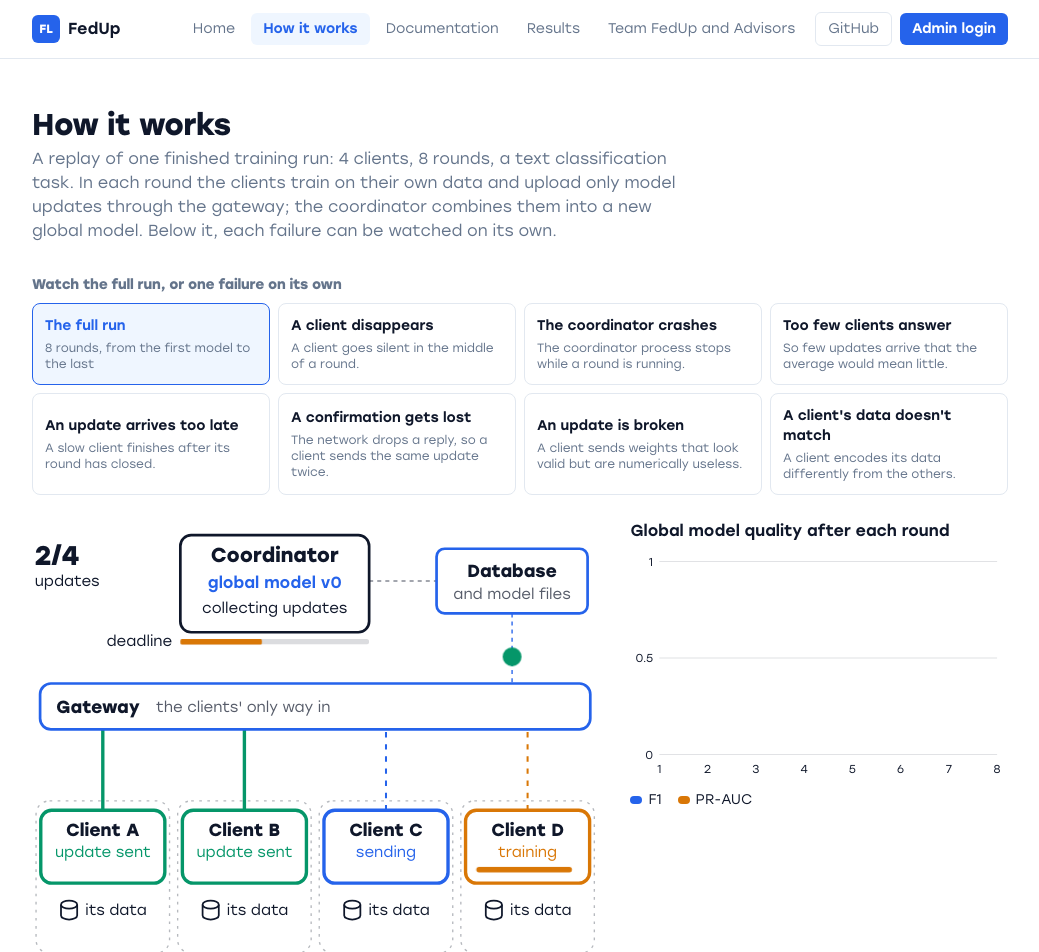
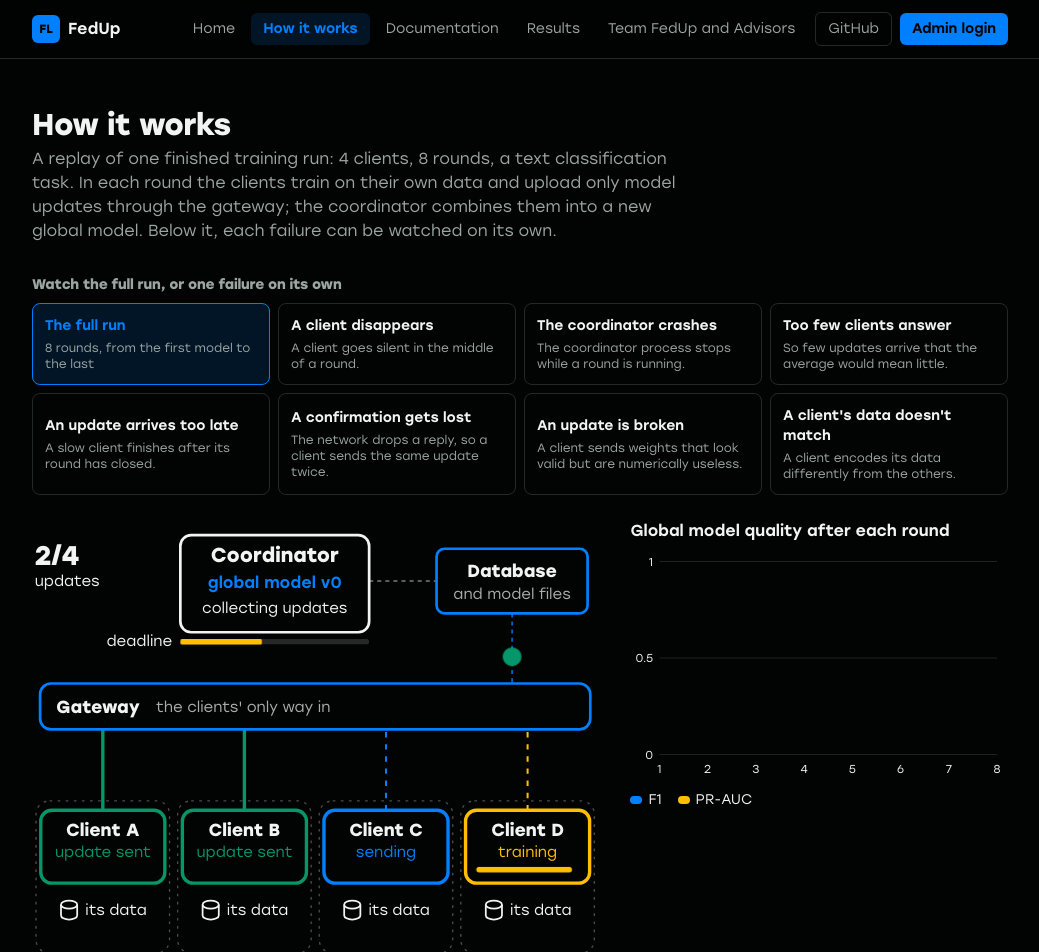
Before and after one commit to boratokerku/COMP491-Centralized-Federated-Learning-Framework, a Next.js app in the folder frontend/: page /demo in a window 1280 px wide. Shown: the top 952 px of the page, without its empty margins (120-1159 px from the left). Built offline with nearby package versions, Linux system fonts and the light colour scheme.

Commit message:
refactor: update color palette and apply theme variables across frontend components

```diff
--- a/frontend/src/app/(public)/page.tsx
+++ b/frontend/src/app/(public)/page.tsx
@@ -5,23 +5,26 @@ import { updates } from "@/content/site";
 const features = [
   {
     title: "Compatibility",
+    tone: "border-t-danger text-danger",
     text: "A conformance check catches clients whose feature order, units, encodings or labels differ, before they join a run.",
   },
   {
     title: "Robustness",
+    tone: "border-t-warning text-warning",
     text: "Slow clients, dropouts, duplicate or stale updates, and coordinator crashes that resume from stored state instead of round zero.",
   },
   {
     title: "Observability",
+    tone: "border-t-accent text-accent",
     text: "Event logs, latency tracking and a reproducible report at the end of every run.",
   },
 ];
 
 const steps = [
-  ["1", "Open", "The coordinator opens a round and each client downloads the current global model through the gateway."],
-  ["2", "Train", "Each client trains on its own data. The data never leaves its machine."],
-  ["3", "Report", "Clients upload only their model updates through the gateway, which stores them."],
-  ["4", "Combine", "The coordinator reads the stored updates and averages them into a new global model."],
+  ["1", "Open", "bg-danger", "text-danger", "The coordinator opens a round and each client downloads the current global model through the gateway."],
+  ["2", "Train", "bg-warning", "text-warning", "Each client trains on its own data. The data never leaves its machine."],
+  ["3", "Report", "bg-accent", "text-accent", "Clients upload only their model updates through the gateway, which stores them."],
+  ["4", "Combine", "bg-mint", "text-mint", "The coordinator reads the stored updates and averages them into a new global model."],
 ];
 
 export default function Home() {
@@ -50,7 +53,7 @@ export default function Home() {
         </p>
         <div className="grid gap-4 sm:grid-cols-3">
           {features.map((f) => (
-            <Card key={f.title}>
+            <Card key={f.title} className={`border-t-2 ${f.tone}`}>
               <h3 className="font-semibold">{f.title}</h3>
               <p className="mt-2 text-sm text-muted">{f.text}</p>
             </Card>
@@ -61,12 +64,12 @@ export default function Home() {
       <section className="space-y-4">
         <h2 className="text-2xl font-semibold">How a round works</h2>
         <ol className="grid gap-4 sm:grid-cols-4">
-          {steps.map(([n, title, text]) => (
+          {steps.map(([n, title, fill, color, text]) => (
             <li key={n} className="space-y-2">
-              <span className="grid h-8 w-8 place-items-center rounded-full bg-accent-soft text-sm font-semibold text-accent">
+              <span className={`grid h-8 w-8 place-items-center rounded-full text-sm font-semibold text-background ${fill}`}>
                 {n}
               </span>
-              <h3 className="font-semibold">{title}</h3>
+              <h3 className={`font-semibold ${color}`}>{title}</h3>
               <p className="text-sm text-muted">{text}</p>
             </li>
           ))}
--- a/frontend/src/app/app/layout.tsx
+++ b/frontend/src/app/app/layout.tsx
@@ -26,7 +26,7 @@ export default async function AppLayout({ children }: LayoutProps<"/app">) {
         <div className="mx-auto flex max-w-6xl flex-wrap items-center justify-between gap-3 px-6 pt-3">
           <div className="flex items-center gap-3">
             <Link href="/app" className="flex items-center gap-2 font-semibold">
-              <span className="grid h-7 w-7 place-items-center rounded-md bg-accent text-xs font-bold text-white">
+              <span className="grid h-7 w-7 place-items-center rounded-md bg-accent text-xs font-bold text-background">
                 FL
               </span>
               FedUp
--- a/frontend/src/app/app/logs/page.tsx
+++ b/frontend/src/app/app/logs/page.tsx
@@ -62,7 +62,7 @@ export default async function Logs({ searchParams }: PageProps<"/app/logs">) {
           <span className="block text-muted">Status</span>
           <input name="status" defaultValue={filter.status} className={`${field} w-28`} />
         </label>
-        <button type="submit" className="rounded bg-accent px-3 py-1 text-white">
+        <button type="submit" className="rounded bg-accent px-3 py-1 text-background">
           Filter
         </button>
         <Link href="/app/logs" className="py-1 text-muted underline">
@@ -70,7 +70,7 @@ export default async function Logs({ searchParams }: PageProps<"/app/logs">) {
         </Link>
       </form>
 
-      {runId && !filter.run_id && <p className="text-sm text-red-600">Run ID is not a valid UUID, ignored.</p>}
+      {runId && !filter.run_id && <p className="text-sm text-danger">Run ID is not a valid UUID, ignored.</p>}
       {events.length === 0 ? (
         <Empty>No events match.</Empty>
       ) : (
--- a/frontend/src/app/app/page.tsx
+++ b/frontend/src/app/app/page.tsx
@@ -72,7 +72,7 @@ export default async function Overview() {
               </p>
             </div>
             <div className="flex gap-2 text-sm">
-              <Link href={`/app/rounds?run=${run.run_id}`} className="rounded-lg bg-accent px-3 py-1.5 font-medium text-white hover:opacity-90">
+              <Link href={`/app/rounds?run=${run.run_id}`} className="rounded-lg bg-accent px-3 py-1.5 font-medium text-background hover:opacity-90">
                 Live round
               </Link>
               <Link href={`/app/runs/${run.run_id}`} className="rounded-lg border border-border px-3 py-1.5 hover:bg-surface">
@@ -89,7 +89,7 @@ export default async function Overview() {
         <Section title="Needs attention">
           <ul className="space-y-2 text-sm">
             {failedRounds > 0 && (
-              <li className="rounded-lg border border-red-200 bg-red-50 p-3 text-red-900 dark:border-red-900 dark:bg-red-950 dark:text-red-200">
+              <li className="rounded-lg border border-danger bg-danger-soft p-3">
                 {failedRounds} failed round{failedRounds > 1 ? "s" : ""} in the latest run.{" "}
                 <Link href={`/app/runs/${run?.run_id}`} className="underline">
                   See why
@@ -97,7 +97,7 @@ export default async function Overview() {
               </li>
             )}
             {failedConformance.map((c) => (
-              <li key={c.client_id} className="rounded-lg border border-red-200 bg-red-50 p-3 text-red-900 dark:border-red-900 dark:bg-red-950 dark:text-red-200">
+              <li key={c.client_id} className="rounded-lg border border-danger bg-danger-soft p-3">
                 {c.client_id} failed the conformance check ({c.latest_conformance?.reason_code ?? "no reason recorded"}).{" "}
                 <Link href={`/app/clients/${encodeURIComponent(c.client_id)}`} className="underline">
                   Details
--- a/frontend/src/app/app/rounds/live-round.tsx
+++ b/frontend/src/app/app/rounds/live-round.tsx
@@ -106,7 +106,7 @@ export function LiveRound({
       </p>
 
       {error && (
-        <p role="alert" className="text-sm text-red-600">
+        <p role="alert" className="text-sm text-danger">
           Could not refresh ({error}). Showing the last data received.
         </p>
       )}
--- a/frontend/src/app/globals.css
+++ b/frontend/src/app/globals.css
@@ -1,13 +1,19 @@
 @import "tailwindcss";
 
 :root {
-  --background: #ffffff;
-  --surface: #f8fafc;
-  --foreground: #0f172a;
-  --muted: #64748b;
-  --border: #e2e8f0;
-  --accent: #2563eb;
-  --accent-soft: #eff6ff;
+  color-scheme: dark;
+  --background: #020403;
+  --surface: #0c100e;
+  --foreground: #f2f4f3;
+  --muted: #9ba5a1;
+  --border: #232927;
+  --accent: #0080fe;
+  --accent-soft: #021526;
+  --danger: #ff003f;
+  --danger-soft: #25030c;
+  --warning: #ffbf00;
+  --warning-soft: #251e03;
+  --mint: #98fb98;
 }
 
 @theme inline {
@@ -18,20 +24,13 @@
   --color-border: var(--border);
   --color-accent: var(--accent);
   --color-accent-soft: var(--accent-soft);
+  --color-danger: var(--danger);
+  --color-danger-soft: var(--danger-soft);
+  --color-warning: var(--warning);
+  --color-warning-soft: var(--warning-soft);
+  --color-mint: var(--mint);
   --font-sans: var(--font-stolzl), ui-sans-serif, system-ui, -apple-system, "Segoe UI", Roboto, "Helvetica Neue", Arial, sans-serif;
   --font-mono: ui-monospace, SFMono-Regular, Menlo, Consolas, monospace;
-}
-
-@media (prefers-color-scheme: dark) {
-  :root {
-    --background: #0b0f17;
-    --surface: #111827;
-    --foreground: #e5e7eb;
-    --muted: #94a3b8;
-    --border: #1f2937;
-    --accent: #60a5fa;
-    --accent-soft: #172033;
-  }
 }
 
 body {
--- a/frontend/src/app/login/login-form.tsx
+++ b/frontend/src/app/login/login-form.tsx
@@ -24,14 +24,14 @@ export function LoginForm({ next }: { next: string }) {
         />
       </label>
       {state.error && (
-        <p role="alert" className="text-sm text-red-600">
+        <p role="alert" className="text-sm text-danger">
           {state.error}
         </p>
       )}
       <button
         type="submit"
         disabled={pending}
-        className="w-full rounded-lg bg-accent px-4 py-2 text-sm font-medium text-white hover:opacity-90 disabled:opacity-60"
+        className="w-full rounded-lg bg-accent px-4 py-2 text-sm font-medium text-background hover:opacity-90 disabled:opacity-60"
       >
         {pending ? "Signing in..." : "Sign in"}
       </button>
--- a/frontend/src/components/demo-player.tsx
+++ b/frontend/src/components/demo-player.tsx
@@ -23,14 +23,15 @@ const GATE = { x: 6, y: 122, w: 408, h: 34 };
 const CLIENT_TOP = 216;
 
 const GREEN = "#059669";
-const RED = "#dc2626";
-const AMBER = "#d97706";
+const BLUE = "var(--accent)";
+const RED = "var(--danger)";
+const AMBER = "var(--warning)";
 const NODE_COLORS: Record<ClientState, string> = {
-  idle: "#94a3b8",
-  checking: "var(--accent)",
+  idle: "var(--muted)",
+  checking: BLUE,
   blocked: RED,
   training: AMBER,
-  sending: "var(--accent)",
+  sending: BLUE,
   sent: GREEN,
   dropout: RED,
   late: RED,
@@ -71,7 +72,7 @@ function Curve({ demo, completed }: { demo: DemoRun; completed: number }) {
   const shown = demo.rounds.slice(0, completed);
   const latest = shown.at(-1);
   const lines = [
-    { label: "F1", color: "var(--accent)", pick: (r: DemoRun["rounds"][number]) => r.f1 },
+    { label: "F1", color: BLUE, pick: (r: DemoRun["rounds"][number]) => r.f1 },
     { label: "PR-AUC", color: AMBER, pick: (r: DemoRun["rounds"][number]) => r.prAuc },
   ];
   return (
@@ -190,7 +191,7 @@ function PacketShape({ packet }: { packet: Packet }) {
       return (
         <>
           <circle r={8} fill={RED} />
-          <text textAnchor="middle" y={4} fontSize={12} fontWeight={700} fill="white">
+          <text textAnchor="middle" y={4} fontSize={12} fontWeight={700} fill="var(--background)">
             !
           </text>
         </>
@@ -400,7 +401,7 @@ function Stage({ frame, clients, animate, ms, id }: { frame: Frame; clients: str
             {out && (
               <g transform={`translate(${x + boxW / 2 - 4} ${CLIENT_TOP + 4})`} className="demo-pop">
                 <circle r={9} fill={RED} />
-                <path d="M-3.5 -3.5 L3.5 3.5 M3.5 -3.5 L-3.5 3.5" stroke="white" strokeWidth={2} />
+                <path d="M-3.5 -3.5 L3.5 3.5 M3.5 -3.5 L-3.5 3.5" stroke="var(--background)" strokeWidth={2} />
               </g>
             )}
             <g transform={`translate(${x - 31} ${CLIENT_TOP + 67})`} fill="currentColor">
--- a/frontend/src/components/line-chart.tsx
+++ b/frontend/src/components/line-chart.tsx
@@ -11,7 +11,7 @@ function tick(v: number): string {
 }
 const H = 240;
 const PAD = { l: 44, r: 12, t: 12, b: 32 };
-const COLORS = ["#1d4ed8", "#d97706", "#059669", "#dc2626", "#7c3aed"];
+const COLORS = ["#0080fe", "#ffbf00", "#059669", "#ff003f", "#9ba5a1"];
 
 // Small dependency-free SVG line chart, rendered on the server.
 export function LineChart({
--- a/frontend/src/components/site-header.tsx
+++ b/frontend/src/components/site-header.tsx
@@ -7,7 +7,7 @@ export function SiteHeader() {
     <header className="top-0 z-10 border-b md:sticky border-border bg-background/90 backdrop-blur">
       <div className="mx-auto flex max-w-5xl flex-wrap items-center justify-between gap-x-6 gap-y-2 px-6 py-3">
         <Link href="/" className="flex items-center gap-2 font-semibold">
-          <span className="grid h-7 w-7 place-items-center rounded-md bg-accent text-xs font-bold text-white">
+          <span className="grid h-7 w-7 place-items-center rounded-md bg-accent text-xs font-bold text-background">
             FL
           </span>
           FedUp
@@ -28,7 +28,7 @@ export function SiteHeader() {
           <Link
             href="/login"
             prefetch={false}
-            className="ml-1 rounded-md bg-accent px-3 py-1.5 text-sm font-medium text-white hover:opacity-90"
+            className="ml-1 rounded-md bg-accent px-3 py-1.5 text-sm font-medium text-background hover:opacity-90"
           >
             Admin login
           </Link>
```
Also changed, not shown: frontend/src/components/ui.tsx (+6 -6 lines).
